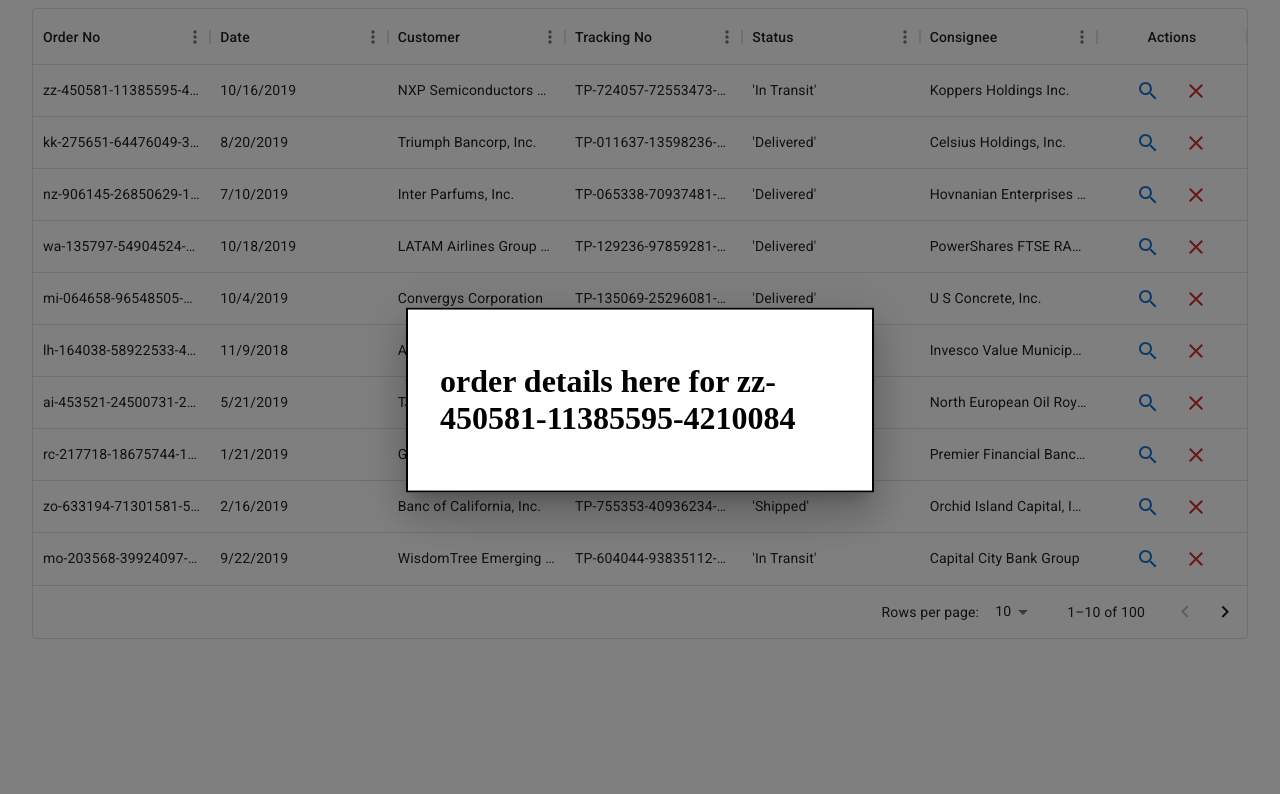
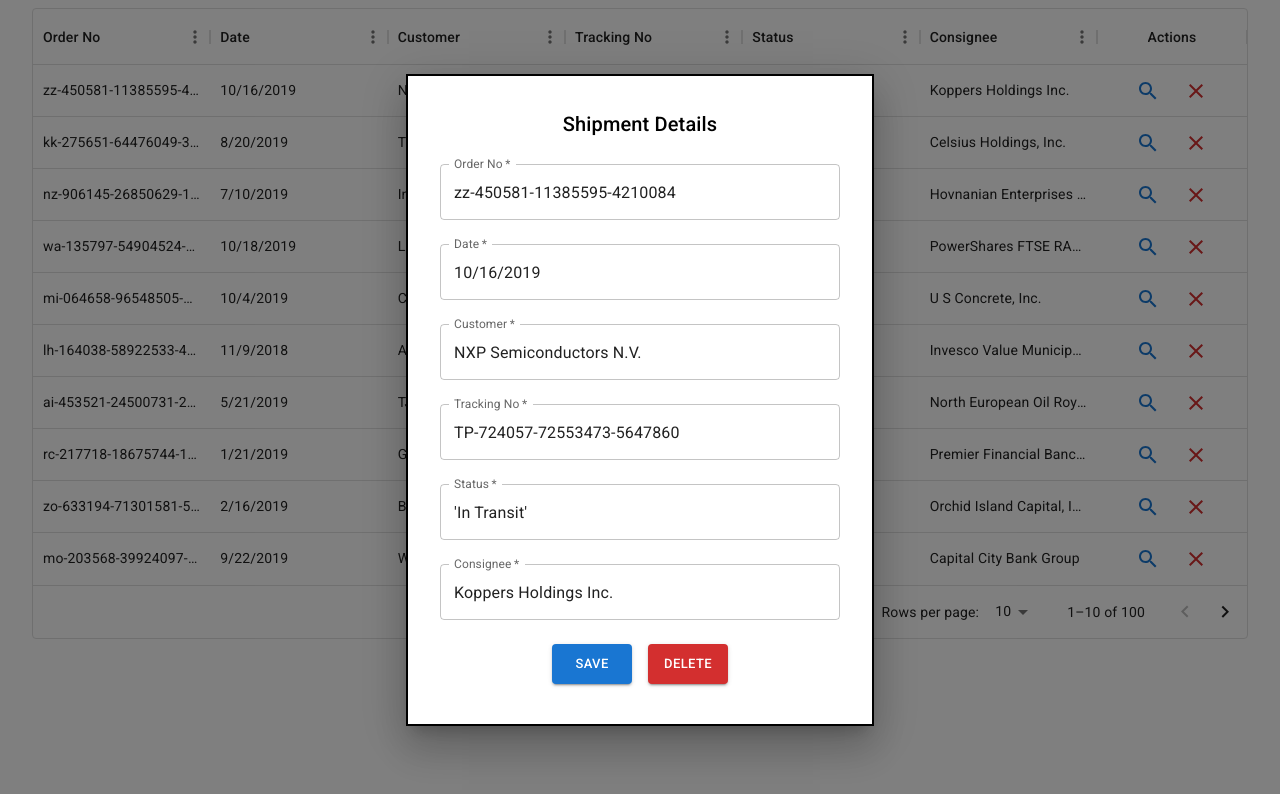
Before and after one commit to 3umaGH/CRUD-rtk-ts, a React (Vite) app: page / in a window 1280 px wide. Both pictures are taken after a click on the button 1147 px from the left and 90 px from the top of the page. Shown: the top 794 px of the page. Built offline with nearby package versions, Linux system fonts and the light colour scheme; no server answers.

Commit message:
feat: display shipment fields

```diff
--- a/src/components/ShipmentDetails.tsx
+++ b/src/components/ShipmentDetails.tsx
@@ -1,33 +1,92 @@
 import { useSelector } from "react-redux";
 import { useDispatch } from "react-redux";
 import { RootState, AppDispatch } from "../app/Store";
-import { Modal, Box } from "@mui/material/";
+import { Modal, Box, Button, Typography, TextField } from "@mui/material/";
 import { closeShipmentDetails } from "../features/ShipmentDetails/ShipmentDetailsSlice";
+import { getHeaderNameByField } from "./ShipmentTable/columns";
+import { deleteShipment } from "../features/Shipment/ShipmentSlice";
 
 const style = {
   position: "absolute",
   top: "50%",
   left: "50%",
   transform: "translate(-50%, -50%)",
-  width: 400,
+  maxWidth: "400px",
+  width: "70%",
   bgcolor: "background.paper",
   border: "2px solid #000",
   boxShadow: 24,
   p: 4,
+
+  textAlign: "center",
 };
 
 export const ShipmentDetails = () => {
+  const shipment = useSelector((state: RootState) => state.shipment);
   const shipmentDetails = useSelector(
     (state: RootState) => state.shipmentDetails
   );
+
   const dispatch = useDispatch<AppDispatch>();
+
+  const currentShipment = shipment.shipments.find(
+    (shipment) => shipment.orderNo === shipmentDetails.currentOrder
+  );
+
+  const handleDelete = () => {
+    dispatch(deleteShipment(shipmentDetails.currentOrder));
+    dispatch(closeShipmentDetails());
+  };
 
   return (
     <>
-      {shipmentDetails.isOpen && (
+      {shipmentDetails.isOpen && currentShipment && (
         <Modal open={true} onClose={() => dispatch(closeShipmentDetails())}>
           <Box sx={style}>
-            <h1>order details here for {shipmentDetails.currentOrder}</h1>
+            <form>
+              <Typography id="modal-title" variant="h6" component="h2">
+                Shipment Details
+              </Typography>
+
+              {Object.keys(currentShipment).map((key) => (
+                <TextField
+                  key={key}
+                  label={getHeaderNameByField(key) || key}
+                  defaultValue={currentShipment[key]}
+                  //onChange={handleChange}
+                  required
+                  sx={{ mt: 3, width: 1 }}
+                />
+              ))}
+
+              <Button
+                sx={{ m: 1, mt: 3 }}
+                style={{
+                  width: "80px",
+                  height: "40px",
+                }}
+                variant="contained"
+                color="primary"
+                size="small"
+                type="submit"
+              >
+                Save
+              </Button>
+
+              <Button
+                sx={{ m: 1, mt: 3 }}
+                style={{
+                  width: "80px",
+                  height: "40px",
+                }}
+                variant="contained"
+                color="error"
+                size="small"
+                onClick={() => handleDelete()}
+              >
+                Delete
+              </Button>
+            </form>
           </Box>
         </Modal>
       )}
```
